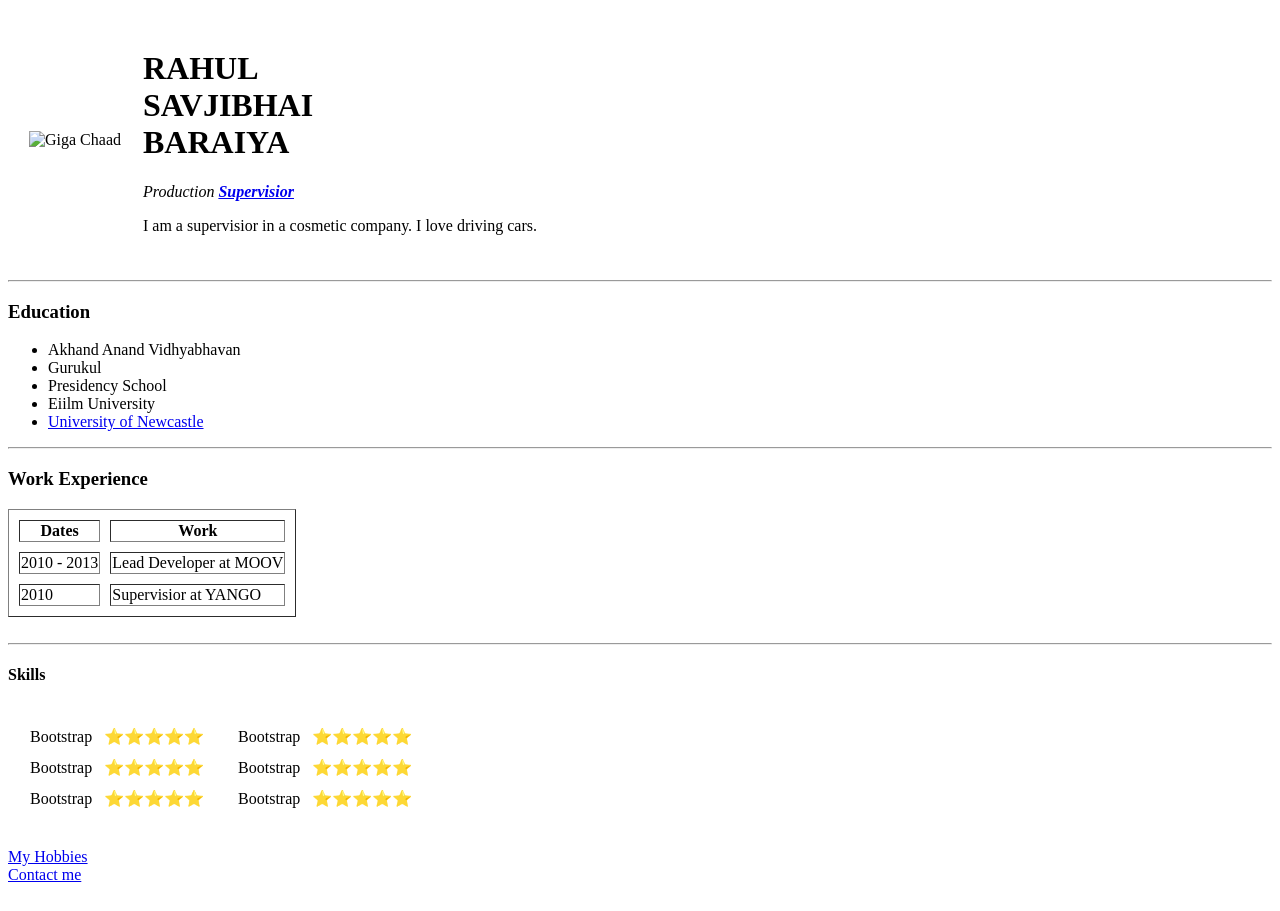
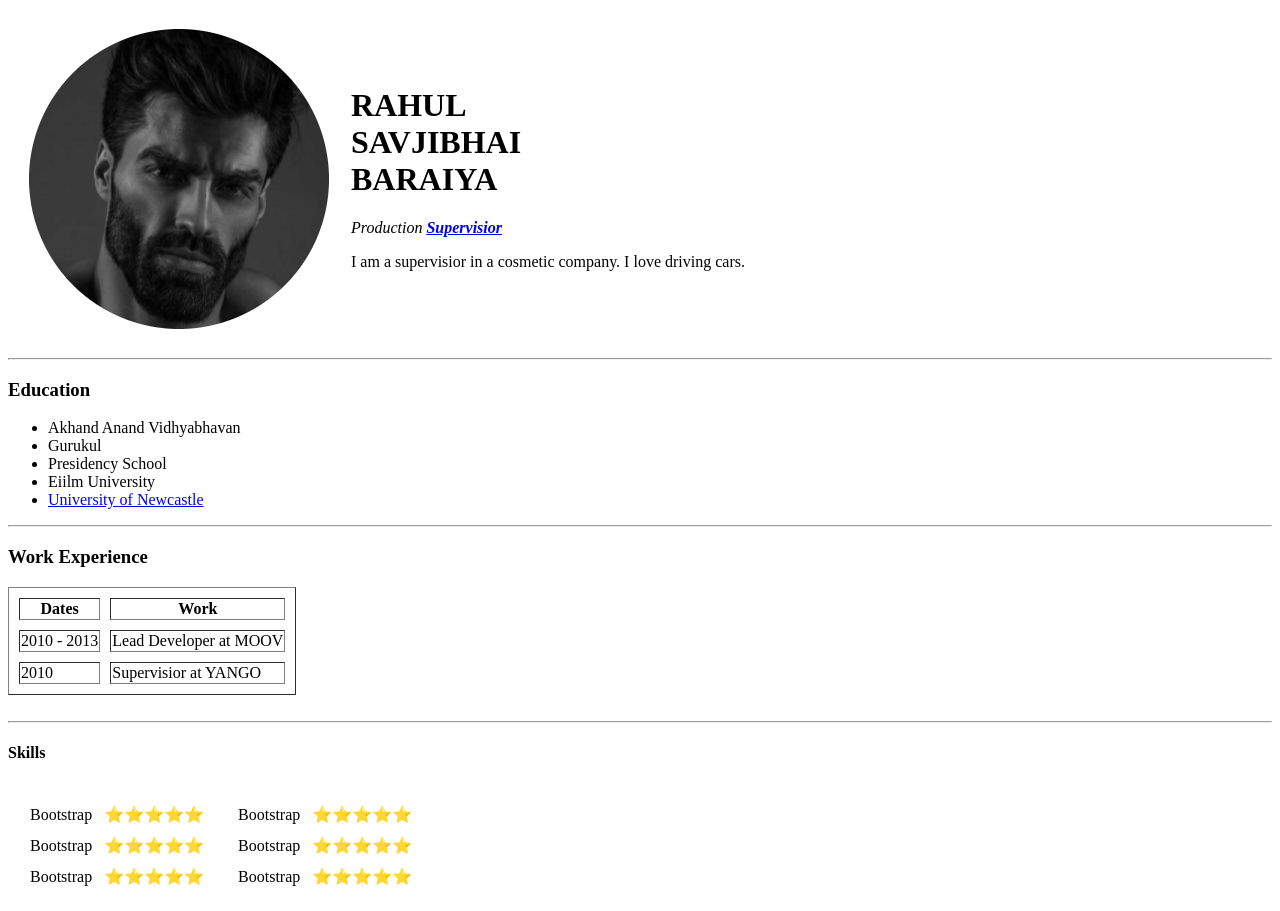
Before and after one commit to Agastyasshiva/CV, a plain HTML site: page index.html in a window 1280 px wide. Shown: the top 911 px of the page. Drawn offline with Linux system fonts and the light colour scheme.

Commit message:
Update index.html

```diff
--- a/index.html
+++ b/index.html
@@ -1,4 +1,3 @@
-<!DOCTYPE html>
 <html>
     <head>
         <meta charset="UTF-8">
@@ -7,7 +6,7 @@
     <body>
         <table cellspacing="20">
             <tr>
-                <td><img src="Images/GigaChaad.png" alt="Giga Chaad"></td>
+                <td><img src="GigaChaad.png" alt="Giga Chaad"></td>
                 <td><h1>RAHUL<br>SAVJIBHAI<br>BARAIYA<br></h1>
                     <p><em>Production <strong><a href="https://en.wikipedia.org/wiki/Supervisor">Supervisior</a></strong></em></p>
                     <p>I am a supervisior in a cosmetic company. I love driving cars.</p></td>
```
